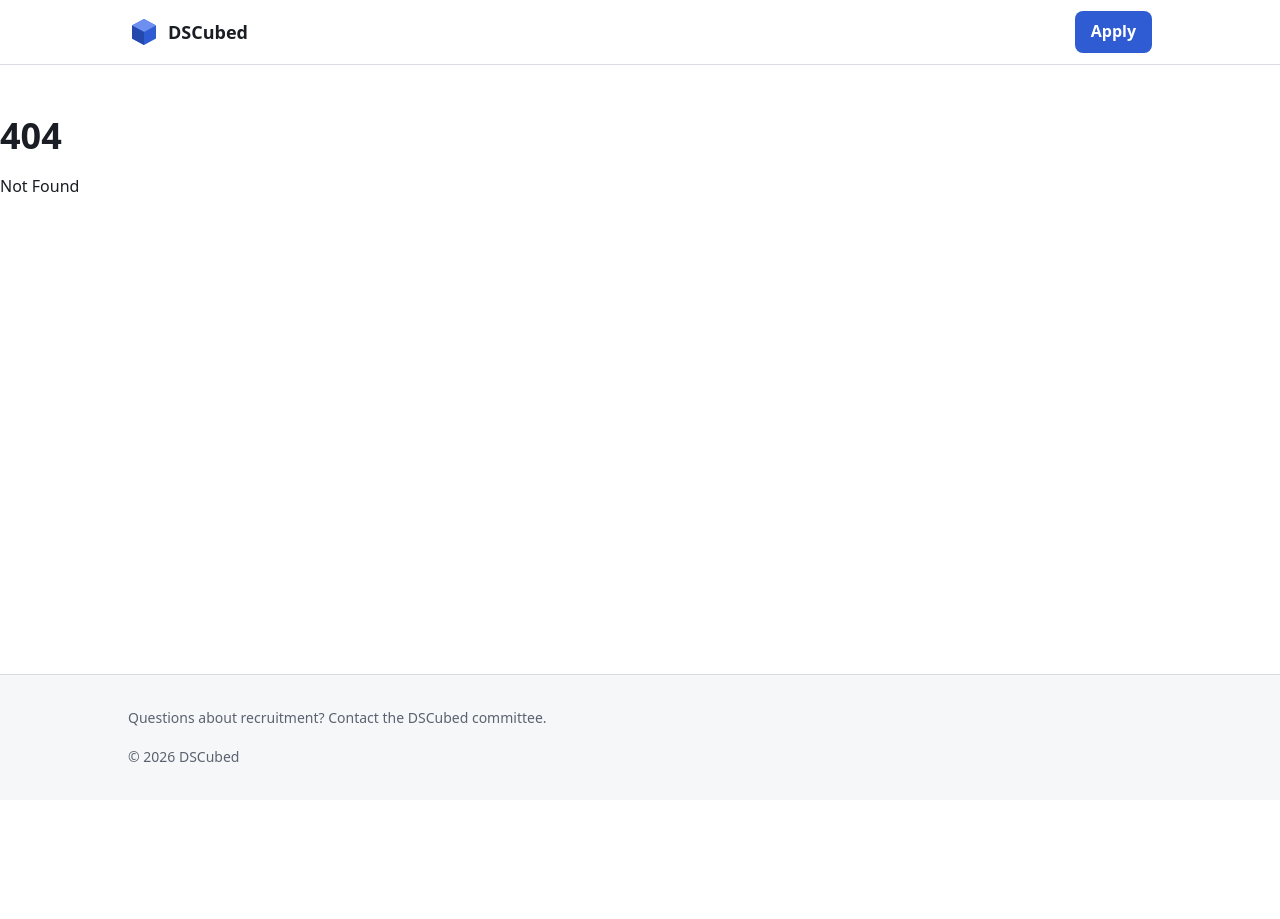
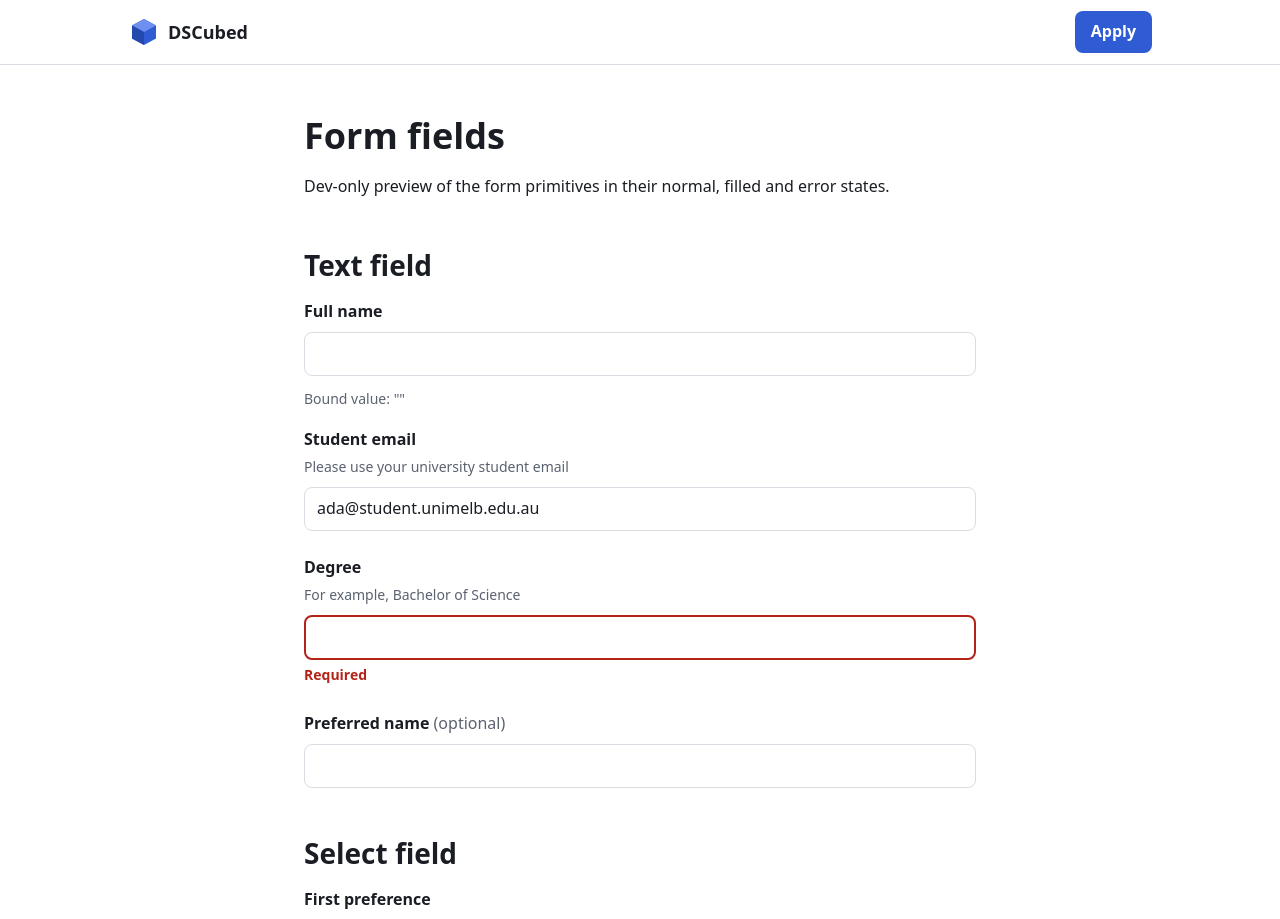
Before and after one commit to dscubed/sir-jake, a SvelteKit app: page /dev/fields in a window 1280 px wide. Before the commit this address had no page. Shown: the top 919 px of the page. Before the commit the page ends 800 px from the top, so only its background shows below. Built offline with nearby package versions, Linux system fonts and the light colour scheme.

Commit message:
form fields

```diff
--- a/src/app.css
+++ b/src/app.css
@@ -135,6 +135,45 @@ textarea {
 	padding-inline: var(--gutter);
 }
 
+/* Form fields */
+.field {
+	margin-bottom: var(--space-5);
+}
+
+.field > label {
+	display: block;
+	font-weight: 600;
+}
+
+.field .optional {
+	color: var(--color-text-muted);
+	font-weight: 400;
+}
+
+.field .help {
+	margin: var(--space-1) 0 0;
+	color: var(--color-text-muted);
+	font-size: var(--text-sm);
+}
+
+.field input:not([type='radio'], [type='checkbox']),
+.field select,
+.field textarea {
+	display: block;
+	width: 100%;
+	margin-top: var(--space-2);
+	padding: var(--space-2) var(--space-3);
+	min-height: 2.75rem;
+	border: 1px solid var(--color-border);
+	border-radius: var(--radius-md);
+	background: var(--color-bg);
+}
+
+.field [aria-invalid='true']:is(input, select, textarea) {
+	border-color: var(--color-danger);
+	border-width: 2px;
+}
+
 @media (prefers-reduced-motion: reduce) {
 	*,
 	*::before,
--- /dev/null
+++ b/src/lib/components/form/FieldError.svelte
@@ -0,0 +1,24 @@
+<script lang="ts">
+	interface Props {
+		/** Matches the `aria-describedby` on the field this error belongs to. */
+		id: string;
+		error?: string | string[];
+	}
+
+	let { id, error }: Props = $props();
+
+	const messages = $derived(error === undefined ? [] : Array.isArray(error) ? error : [error]);
+</script>
+
+{#if messages.length}
+	<p {id} class="field-error">{messages.join(' ')}</p>
+{/if}
+
+<style>
+	.field-error {
+		margin: var(--space-1) 0 0;
+		color: var(--color-danger);
+		font-size: var(--text-sm);
+		font-weight: 600;
+	}
+</style>
--- /dev/null
+++ b/src/lib/components/form/RadioGroup.svelte
@@ -0,0 +1,95 @@
+<script lang="ts">
+	import FieldError from './FieldError.svelte';
+	import { describedBy, hasError, normaliseOptions, type SelectOption } from './field.ts';
+
+	interface Props {
+		name: string;
+		/** Read out as the group's name, e.g. "Are you available for the group interview?". */
+		label: string;
+		helpText?: string;
+		required?: boolean;
+		value?: string;
+		error?: string | string[];
+		options: readonly (string | SelectOption)[];
+		/** Lay the options out side by side instead of stacked. */
+		inline?: boolean;
+	}
+
+	let {
+		name,
+		label,
+		helpText,
+		required = false,
+		value = $bindable(''),
+		error,
+		options,
+		inline = false
+	}: Props = $props();
+
+	const id = $props.id();
+	const normalised = $derived(normaliseOptions(options));
+</script>
+
+<fieldset
+	role="radiogroup"
+	class="field"
+	aria-describedby={describedBy(id, helpText, error)}
+	aria-invalid={hasError(error) || undefined}
+>
+	<legend>
+		{label}
+		{#if !required}<span class="optional">(optional)</span>{/if}
+	</legend>
+	{#if helpText}<p id="{id}-help" class="help">{helpText}</p>{/if}
+	<div class="options" class:inline>
+		{#each normalised as option (option.value)}
+			<label class="option">
+				<input type="radio" {name} value={option.value} {required} bind:group={value} />
+				{option.label}
+			</label>
+		{/each}
+	</div>
+	<FieldError id="{id}-error" {error} />
+</fieldset>
+
+<style>
+	fieldset {
+		border: 0;
+		padding: 0;
+		margin-inline: 0;
+		min-width: 0;
+	}
+
+	legend {
+		padding: 0;
+		font-weight: 600;
+	}
+
+	.options {
+		display: flex;
+		flex-direction: column;
+		gap: var(--space-2);
+		margin-top: var(--space-2);
+	}
+
+	.options.inline {
+		flex-direction: row;
+		flex-wrap: wrap;
+		gap: var(--space-5);
+	}
+
+	.option {
+		display: inline-flex;
+		align-items: center;
+		gap: var(--space-2);
+		font-weight: 400;
+		cursor: pointer;
+	}
+
+	.option input {
+		width: 1.125rem;
+		height: 1.125rem;
+		margin: 0;
+		accent-color: var(--color-accent);
+	}
+</style>
--- /dev/null
+++ b/src/lib/components/form/SelectField.svelte
@@ -0,0 +1,55 @@
+<script lang="ts">
+	import type { HTMLSelectAttributes } from 'svelte/elements';
+	import FieldError from './FieldError.svelte';
+	import { describedBy, hasError, normaliseOptions, type SelectOption } from './field.ts';
+
+	interface Props extends Omit<HTMLSelectAttributes, 'value' | 'name' | 'id'> {
+		name: string;
+		label: string;
+		helpText?: string;
+		required?: boolean;
+		value?: string;
+		error?: string | string[];
+		options: readonly (string | SelectOption)[];
+		/** Shown while nothing is chosen. */
+		placeholder?: string;
+	}
+
+	let {
+		name,
+		label,
+		helpText,
+		required = false,
+		value = $bindable(''),
+		error,
+		options,
+		placeholder = 'Choose…',
+		...rest
+	}: Props = $props();
+
+	const id = $props.id();
+	const normalised = $derived(normaliseOptions(options));
+</script>
+
+<div class="field">
+	<label for={id}>
+		{label}
+		{#if !required}<span class="optional">(optional)</span>{/if}
+	</label>
+	{#if helpText}<p id="{id}-help" class="help">{helpText}</p>{/if}
+	<select
+		{...rest}
+		{id}
+		{name}
+		{required}
+		bind:value
+		aria-invalid={hasError(error) || undefined}
+		aria-describedby={describedBy(id, helpText, error)}
+	>
+		<option value="" disabled={required}>{placeholder}</option>
+		{#each normalised as option (option.value)}
+			<option value={option.value}>{option.label}</option>
+		{/each}
+	</select>
+	<FieldError id="{id}-error" {error} />
+</div>
--- /dev/null
+++ b/src/lib/components/form/TextField.svelte
@@ -0,0 +1,47 @@
+<script lang="ts">
+	import type { HTMLInputAttributes } from 'svelte/elements';
+	import FieldError from './FieldError.svelte';
+	import { describedBy, hasError } from './field.ts';
+
+	interface Props extends Omit<HTMLInputAttributes, 'value' | 'name' | 'id'> {
+		name: string;
+		label: string;
+		helpText?: string;
+		required?: boolean;
+		value?: string;
+		error?: string | string[];
+		type?: 'text' | 'email';
+	}
+
+	let {
+		name,
+		label,
+		helpText,
+		required = false,
+		value = $bindable(''),
+		error,
+		type = 'text',
+		...rest
+	}: Props = $props();
+
+	const id = $props.id();
+</script>
+
+<div class="field">
+	<label for={id}>
+		{label}
+		{#if !required}<span class="optional">(optional)</span>{/if}
+	</label>
+	{#if helpText}<p id="{id}-help" class="help">{helpText}</p>{/if}
+	<input
+		{...rest}
+		{id}
+		{name}
+		{type}
+		{required}
+		bind:value
+		aria-invalid={hasError(error) || undefined}
+		aria-describedby={describedBy(id, helpText, error)}
+	/>
+	<FieldError id="{id}-error" {error} />
+</div>
--- /dev/null
+++ b/src/lib/components/form/field.ts
@@ -0,0 +1,23 @@
+export function hasError(error: string | string[] | undefined): boolean {
+	return Array.isArray(error) ? error.length > 0 : Boolean(error);
+}
+
+/** Builds an `aria-describedby` value from the help text and error ids that are actually shown. */
+export function describedBy(
+	id: string,
+	helpText: string | undefined,
+	error: string | string[] | undefined
+): string | undefined {
+	const ids = [helpText ? `${id}-help` : '', hasError(error) ? `${id}-error` : ''].filter(Boolean);
+	return ids.length ? ids.join(' ') : undefined;
+}
+
+export interface SelectOption {
+	value: string;
+	label: string;
+}
+
+/** Plain strings use the same text for the value and the label. */
+export function normaliseOptions(options: readonly (string | SelectOption)[]): SelectOption[] {
+	return options.map((o) => (typeof o === 'string' ? { value: o, label: o } : o));
+}
--- /dev/null
+++ b/src/routes/dev/fields/+page.svelte
@@ -0,0 +1,104 @@
+<script lang="ts">
+	import RadioGroup from '#lib/components/form/RadioGroup.svelte';
+	import SelectField from '#lib/components/form/SelectField.svelte';
+	import TextField from '#lib/components/form/TextField.svelte';
+	import { recruitment } from '#lib/config/recruitment.ts';
+
+	const roles = recruitment.roles.map((r) => ({ value: r.id, label: r.name }));
+	const yesNo = [
+		{ value: 'yes', label: 'Yes' },
+		{ value: 'no', label: 'No' }
+	];
+
+	let name = $state('');
+	let role = $state('');
+	let available = $state('');
+</script>
+
+<svelte:head><title>Form fields (dev)</title></svelte:head>
+
+<div class="content">
+	<h1>Form fields</h1>
+	<p>Dev-only preview of the form primitives in their normal, filled and error states.</p>
+
+	<form onsubmit={(e) => e.preventDefault()} novalidate>
+		<h2>Text field</h2>
+		<TextField name="t1" label="Full name" required bind:value={name} />
+		<p class="echo">Bound value: "{name}"</p>
+		<TextField
+			name="t2"
+			type="email"
+			label="Student email"
+			helpText="Please use your university student email"
+			required
+			value="ada@student.unimelb.edu.au"
+		/>
+		<TextField
+			name="t3"
+			label="Degree"
+			required
+			value=""
+			error="Required"
+			helpText="For example, Bachelor of Science"
+		/>
+		<TextField name="t4" label="Preferred name" />
+
+		<h2>Select field</h2>
+		<SelectField name="s1" label="First preference" required options={roles} bind:value={role} />
+		<p class="echo">Bound value: "{role}"</p>
+		<SelectField
+			name="s2"
+			label="Expected graduation"
+			required
+			options={recruitment.graduationOptions}
+			value="2028 Sem 2"
+		/>
+		<SelectField
+			name="s3"
+			label="Second preference"
+			required
+			options={roles}
+			value="events"
+			error={['Choose two different roles']}
+		/>
+
+		<h2>Radio group</h2>
+		<RadioGroup
+			name="r1"
+			label="Are you available for the group interview?"
+			helpText="Group interview: TBD"
+			required
+			inline
+			options={yesNo}
+			bind:value={available}
+		/>
+		<p class="echo">Bound value: "{available}"</p>
+		<RadioGroup
+			name="r2"
+			label="Are you available for the individual interview?"
+			required
+			inline
+			options={yesNo}
+			value="no"
+		/>
+		<RadioGroup
+			name="r3"
+			label="Stacked, with an error"
+			required
+			options={yesNo}
+			error="Choose yes or no"
+		/>
+	</form>
+</div>
+
+<style>
+	h2 {
+		margin-top: var(--space-7);
+	}
+
+	.echo {
+		margin-top: calc(-1 * var(--space-3));
+		color: var(--color-text-muted);
+		font-size: var(--text-sm);
+	}
+</style>
--- /dev/null
+++ b/src/routes/dev/fields/+page.ts
@@ -0,0 +1,6 @@
+import { dev } from '$app/env';
+import { error } from '@sveltejs/kit';
+
+export function load() {
+	if (!dev) error(404, 'Not found');
+}
```
